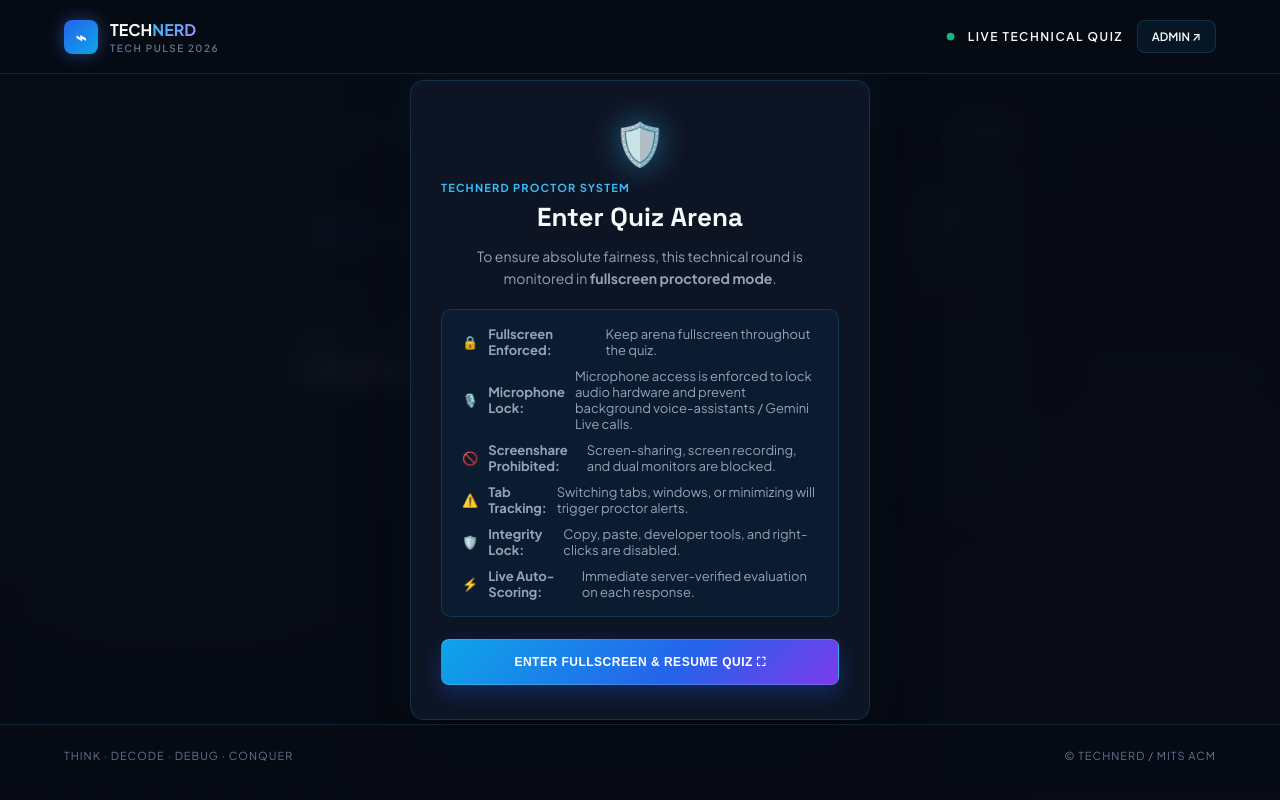
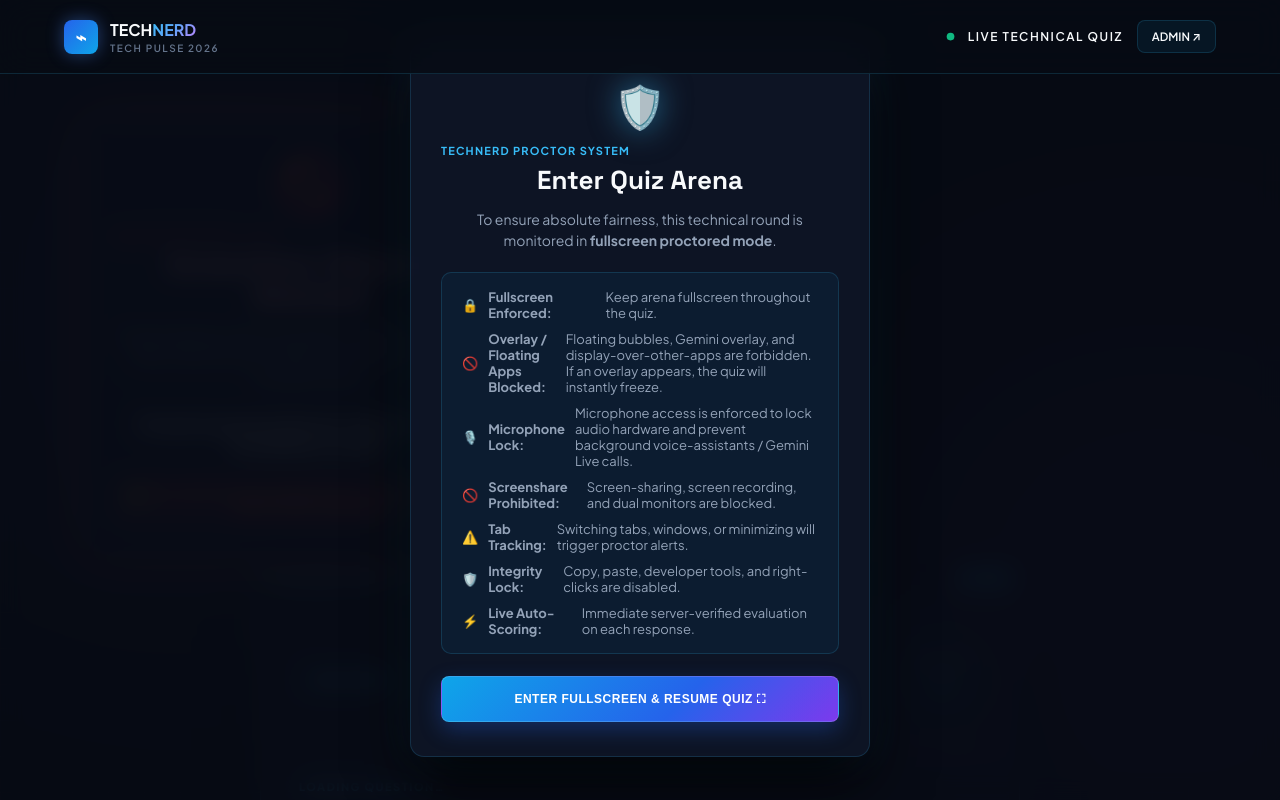
Before and after one commit to adityaahamana18/TechNerdAcm, a Flask app: template templates/play.html in a window 1280 px wide. Run offline with Flask 3, Linux system fonts and the light colour scheme; the template is opened without the code that fills it, so the values that code supplies are empty.

Commit message:
Block display-over-other-apps, floating overlays, and window focus theft during quiz

```diff
--- a/static/play.js
+++ b/static/play.js
@@ -209,11 +209,66 @@ if (navigator.mediaDevices && navigator.mediaDevices.getDisplayMedia) {
   };
 }
 
-// 2. Window Blur & Dual Monitor Screen-Share Detection
+let isOverlayBlocked = false;
+
+function triggerOverlayAppBlock(reason = "Floating app or display overlay detected") {
+  if (isOverlayBlocked) return;
+  isOverlayBlocked = true;
+  stopTimer();
+
+  const blocker = $("overlayAppBlocker");
+  if (blocker) blocker.style.display = "flex";
+
+  const quizArea = $("quizContainer");
+  if (quizArea) quizArea.style.filter = "blur(24px) brightness(50%)";
+
+  sendSecurityLog("OVERLAY_APP_DETECTED", reason);
+  showViolationWarning("⚠️ Floating window or overlay detected! Quiz paused.");
+}
+
+function resolveOverlayAppBlock() {
+  if (!isOverlayBlocked) return;
+  isOverlayBlocked = false;
+
+  const blocker = $("overlayAppBlocker");
+  if (blocker) blocker.style.display = "none";
+
+  const quizArea = $("quizContainer");
+  if (quizArea) quizArea.style.filter = "none";
+
+  if (currentQuestion && timeLeft > 0) {
+    startTimer(timeLeft);
+  } else {
+    loadQuestion();
+  }
+}
+
+// 2. Strict Focus Loss & Display-Over-Other-Apps Detection
 window.addEventListener("blur", () => {
   if (isQuizStarted) {
-    // If user clicks on another monitor or discord/meet sharing overlay
-    sendSecurityLog("WINDOW_BLUR", "Focus lost to external application / screen");
+    // When a floating bubble, Gemini overlay, or picture-in-picture is touched, window immediately loses focus
+    triggerOverlayAppBlock("Window focus stolen by external floating overlay/app");
+  }
+});
+
+// Periodic Heartbeat to check if document has primary window focus
+setInterval(() => {
+  if (isQuizStarted && !isFullscreenPaused) {
+    if (!document.hasFocus()) {
+      triggerOverlayAppBlock("Browser focus lost (possible floating window/overlay active)");
+    }
+  }
+}, 1000);
+
+// Close overlay handler
+document.addEventListener("DOMContentLoaded", () => {
+  const btn = $("resumeFromOverlayBtn");
+  if (btn) {
+    btn.addEventListener("click", async () => {
+      await requestFullScreen();
+      window.focus();
+      resolveOverlayAppBlock();
+    });
   }
 });
 
--- a/templates/play.html
+++ b/templates/play.html
@@ -11,6 +11,7 @@
     </p>
     <ul class="security-rules-list">
       <li><span>🔒</span> <strong>Fullscreen Enforced:</strong> Keep arena fullscreen throughout the quiz.</li>
+      <li><span>🚫</span> <strong>Overlay / Floating Apps Blocked:</strong> Floating bubbles, Gemini overlay, and display-over-other-apps are forbidden. If an overlay appears, the quiz will instantly freeze.</li>
       <li><span>🎙️</span> <strong>Microphone Lock:</strong> Microphone access is enforced to lock audio hardware and prevent background voice-assistants / Gemini Live calls.</li>
       <li><span>🚫</span> <strong>Screenshare Prohibited:</strong> Screen-sharing, screen recording, and dual monitors are blocked.</li>
       <li><span>⚠️</span> <strong>Tab Tracking:</strong> Switching tabs, windows, or minimizing will trigger proctor alerts.</li>
@@ -33,8 +34,25 @@
   <button id="dismissWarningBtn" class="btn ghost" style="padding:6px 14px; font-size:10px; margin-left:auto;">DISMISS</button>
 </div>
 
-<!-- Screenshare Violation Overlay (Blurs & Locks Screen if Screen Share/Capture Active) -->
-<div id="screenShareBlocker" class="security-modal-overlay" style="display:none; z-index:999999; backdrop-filter:blur(25px); background:rgba(7,11,20,0.96);">
+<!-- Floating App / Display Over Other Apps Violation Overlay -->
+<div id="overlayAppBlocker" class="security-modal-overlay" style="display:none; z-index:9999999; backdrop-filter:blur(30px); background:rgba(7,11,20,0.98);">
+  <div class="security-modal panel" style="border-color:var(--danger); box-shadow:0 0 60px rgba(239,68,68,0.4); text-align:center;">
+    <div style="font-size: 52px; margin-bottom: 14px; animation: pulse 1.5s infinite;">🪟</div>
+    <div class="section-kicker" style="color:var(--danger); margin-bottom: 6px;">FLOATING OVERLAY DETECTED</div>
+    <h2 style="font-family:'Space Grotesk',sans-serif; font-size:24px; color:#fda4af; margin-bottom:12px;">Display Over Other Apps Prohibited!</h2>
+    <p class="muted" style="margin-bottom:18px; font-size:14px; line-height:1.6;">
+      An external floating overlay window or assistant (Gemini overlay, floating ball, picture-in-picture, or split window) was detected stealing browser focus.
+      <br><br>
+      <strong style="color:#ffffff;">The quiz is paused and blurred. Close or disable all floating overlays and click back into the arena to resume.</strong>
+    </p>
+    <div style="font-size:12px; color:var(--danger); font-weight:700; background:rgba(239,68,68,0.1); border:1px solid rgba(239,68,68,0.25); padding:10px; border-radius:8px;">
+      ⚠️ Violation has been transmitted to Admin Proctor logs.
+    </div>
+    <button id="resumeFromOverlayBtn" class="btn primary" style="margin-top:20px; padding:12px 24px; font-size:12px;">
+      CLOSE OVERLAY & RESUME QUIZ ⛶
+    </button>
+  </div>
+</div>
   <div class="security-modal panel" style="border-color:var(--danger); box-shadow:0 0 50px rgba(239,68,68,0.3); text-align:center;">
     <div style="font-size: 52px; margin-bottom: 14px; animation: pulse 1.5s infinite;">🚫</div>
     <div class="section-kicker" style="color:var(--danger); margin-bottom: 6px;">PROCTOR SECURITY LOCK</div>
```
